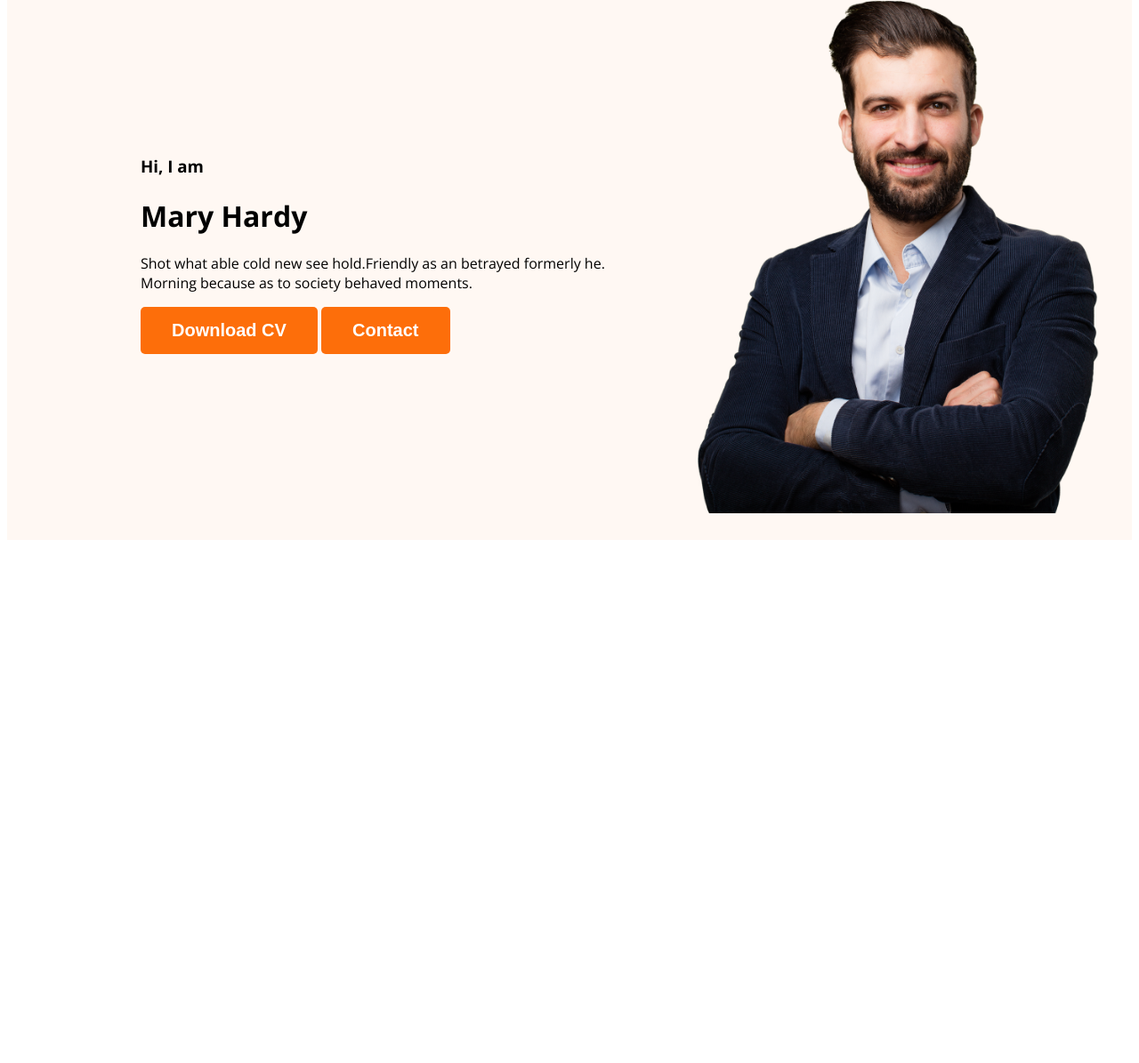
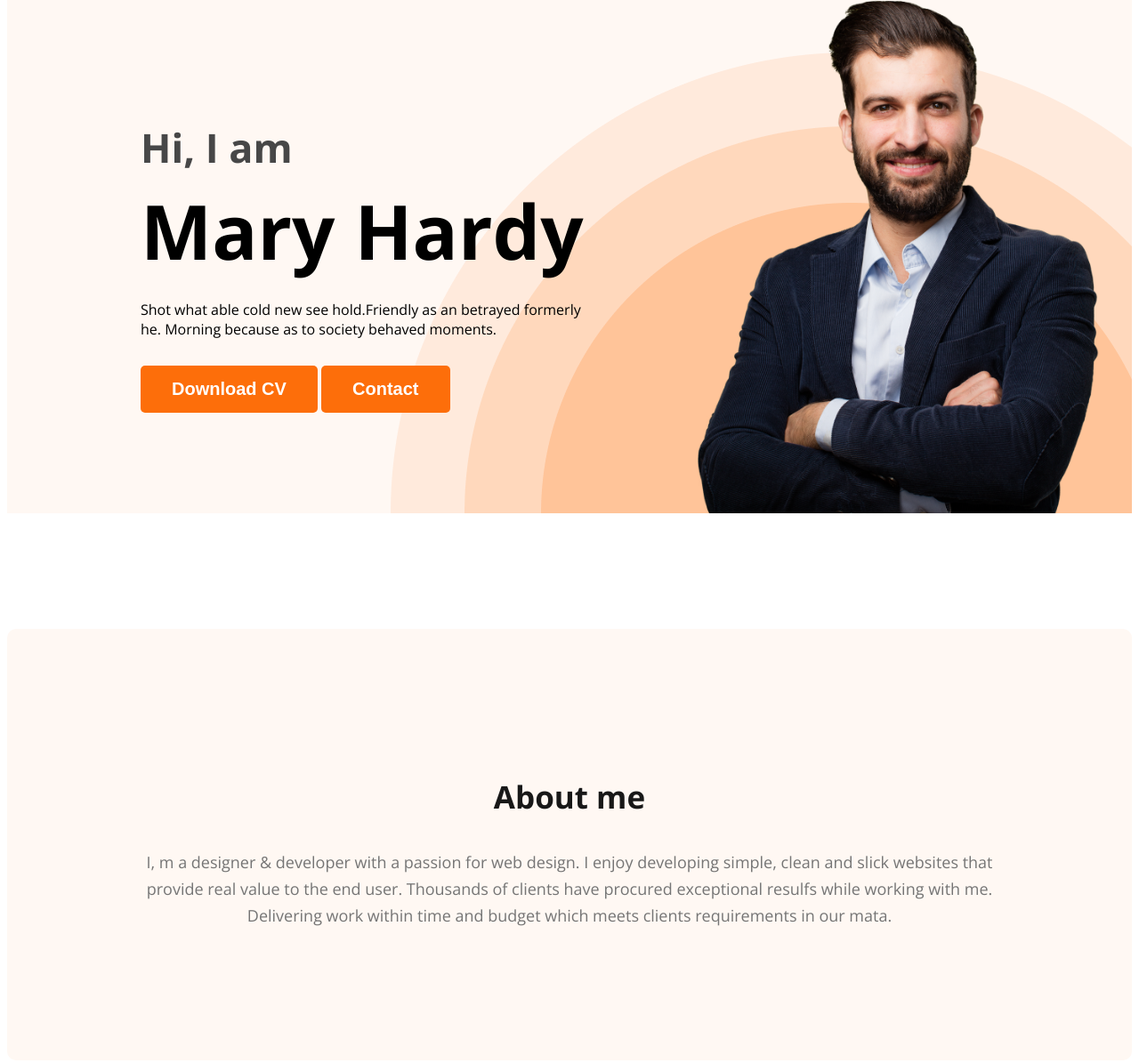
Before and after one commit to NazmusSakib311/Sample_Portfolio-, a plain HTML site: page index.html in a window 1280 px wide. Shown: the part 212-1407 px from the top of the page at 89% size. Before the commit the page ends 827 px from the top, so only its background shows below. Drawn offline with nearby package versions, Linux system fonts and the light colour scheme.

Commit message:
Added section to main

```diff
--- a/index.html
+++ b/index.html
@@ -26,7 +26,8 @@
             <div class="banner-content">
                 <h3 class="banner-greeting">Hi, I am</h3>
                 <h1 class="banner-title">Mary Hardy</h1>
-                <p>Shot what able cold new see hold.Friendly as an betrayed formerly he. Morning because as to society
+                <p class="banner-description">Shot what able cold new see hold.Friendly as an betrayed formerly he.
+                    Morning because as to society
                     behaved moments.</p>
                 <button class="btn-primary">Download CV</button>
                 <button class="btn-primary">Contact</button>
@@ -35,7 +36,13 @@
         </div>
     </header>
     <main>
-
+        <section class="about">
+            <h3 class="section-title">About me</h3>
+            <p class="section-description">I, m a designer & developer with a passion for web design. I enjoy developing
+                simple, clean and slick websites that provide real value to the end user. Thousands of clients have
+                procured exceptional resulfs while working with me. Delivering work within time and budget which meets
+                clients requirements in our mata.</p>
+        </section>
     </main>
     <footer>
 
--- a/styles/portfolio.css
+++ b/styles/portfolio.css
@@ -16,6 +16,24 @@ body {
     font-size: 20px;
     font-weight: 700;
     padding: 15px 35px;
+}
+
+.section-title {
+    color: #181818;
+    text-align: center;
+    font-size: 35px;
+    font-weight: 700;
+    line-height: normal;
+}
+
+.section-description {
+    color: #757575;
+    text-align: center;
+    font-size: 18px;
+    font-style: normal;
+    font-weight: 400;
+    line-height: 30px;
+    /* 166.667% */
 }
 
 /*Nav related styles*/
@@ -50,15 +68,50 @@ nav a {
 /*Header related style*/
 .header {
     background-color: #FFF8F3;
+    background-image: url('../images/header_bg.png');
+    background-repeat: no-repeat;
+    background-position: bottom right;
 }
 
 .banner {
-    padding: 30px 30px 30px 150px;
+    padding: 30px 30px 0px 150px;
     display: flex;
     align-items: center;
+    justify-content: space-between;
+}
+
+.banner-content {
+    max-width: 500px;
 }
 
 .banner .pro-pic {
     height: 600px;
     width: 500px;
 }
+
+.banner-greeting {
+    font-size: 45px;
+    color: #474747;
+    margin-bottom: 0;
+}
+
+.banner-title {
+    font-size: 85px;
+    font-weight: 700;
+    margin-top: 5px;
+    margin-bottom: 20px;
+}
+
+.banner-description {
+    margin-bottom: 30px;
+}
+
+/*Main section styles*/
+
+/* About section styles*/
+.about {
+    padding: 130px;
+    border-radius: 10px;
+    background: #FFF8F3;
+    margin: 130px 0;
+}
```
